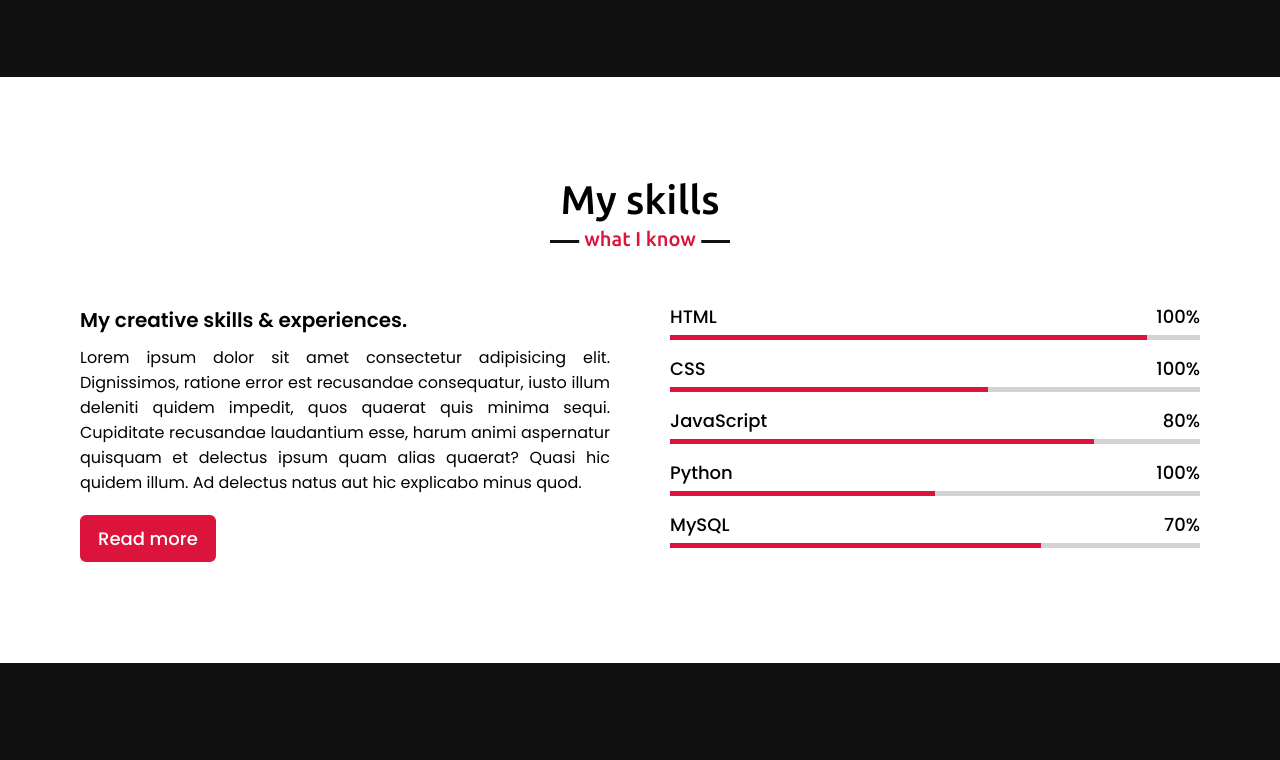
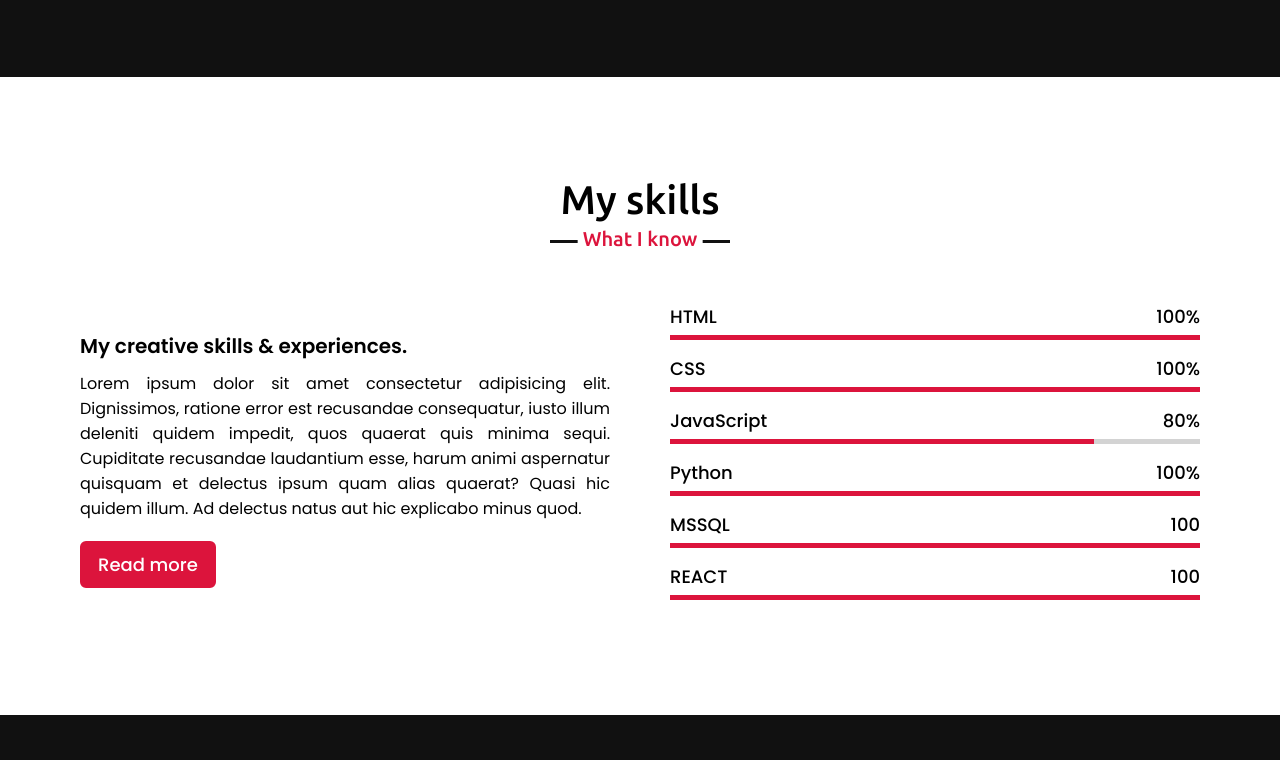
Before and after one commit to Yommyfaces/PersonalPortfolio, a plain HTML site: page index.html in a window 1280 px wide. Shown: the part 2063-2823 px from the top of the page. Drawn offline with nearby package versions, Linux system fonts and the light colour scheme.

Commit message:
Changes to skills

```diff
--- a/index.html
+++ b/index.html
@@ -142,14 +142,21 @@
               <span>Python</span>
               <span>100%</span>
             </div>
-            <div class="line php"></div>
+            <div class="line python"></div>
           </div>
           <div class="bars">
             <div class="info">
-              <span>MySQL</span>
-              <span>70%</span>
+              <span>MSSQL</span>
+              <span>100</span>
             </div>
-            <div class="line mysql"></div>
+            <div class="line mssql"></div>
+          </div>
+          <div class="bars">
+            <div class="info">
+              <span>REACT</span>
+              <span>100</span>
+            </div>
+            <div class="line react"></div>
           </div>
         </div>
       </div>
--- a/script.js
+++ b/script.js
@@ -35,14 +35,14 @@ $(document).ready(function(){
 
     // typing text animation script
     var typed = new Typed(".typing", {
-        strings: ["Developer", "Designer", "Software Tester", "Freelancer"],
+        strings: ["Developer", "Designer", "Software Tester", "Software Implementation Consultant"],
         typeSpeed: 100,
         backSpeed: 60,
         loop: true
     });
 
     var typed = new Typed(".typing-2", {
-        strings: ["Developer", "Designer", "Software Tester", "Freelancer"],
+        strings: ["Developer", "Designer", "Software Tester", "Software Implementation Consultant"],
         typeSpeed: 100,
         backSpeed: 60,
         loop: true
--- a/style.css
+++ b/style.css
@@ -269,7 +269,7 @@ section .title::after{
 .services .title::after,
 .teams .title::after{
     background: #111;
-    content: "what I have done";
+    content: "What I have done";
 }
 .services .serv-content .card{
     width: calc(33% - 20px);
@@ -306,7 +306,7 @@ section .title::after{
 /* skills section styling */
 
 .skills .title::after{
-    content: "what I know";
+    content: "What I know";
 }
 .skills .skills-content .column{
     width: calc(50% - 30px);
@@ -363,19 +363,24 @@ section .title::after{
     background: crimson;
 }
 .skills-content .right .html::before{
-    width: 90%;
+    width: 100%;
 }
 .skills-content .right .css::before{
-    width: 60%;
+    width: 100%;
 }
 .skills-content .right .js::before{
     width: 80%;
 }
-.skills-content .right .php::before{
-    width: 50%;
+.skills-content .right .python::before{
+    width: 100%;
 }
-.skills-content .right .mysql::before{
-    width: 70%;
+
+.skills-content .right .mssql::before{
+    width: 100%;
+}
+
+.skills-content .right .react::before{
+    width: 100%;
 }
 
 /* teams section styling */
```
